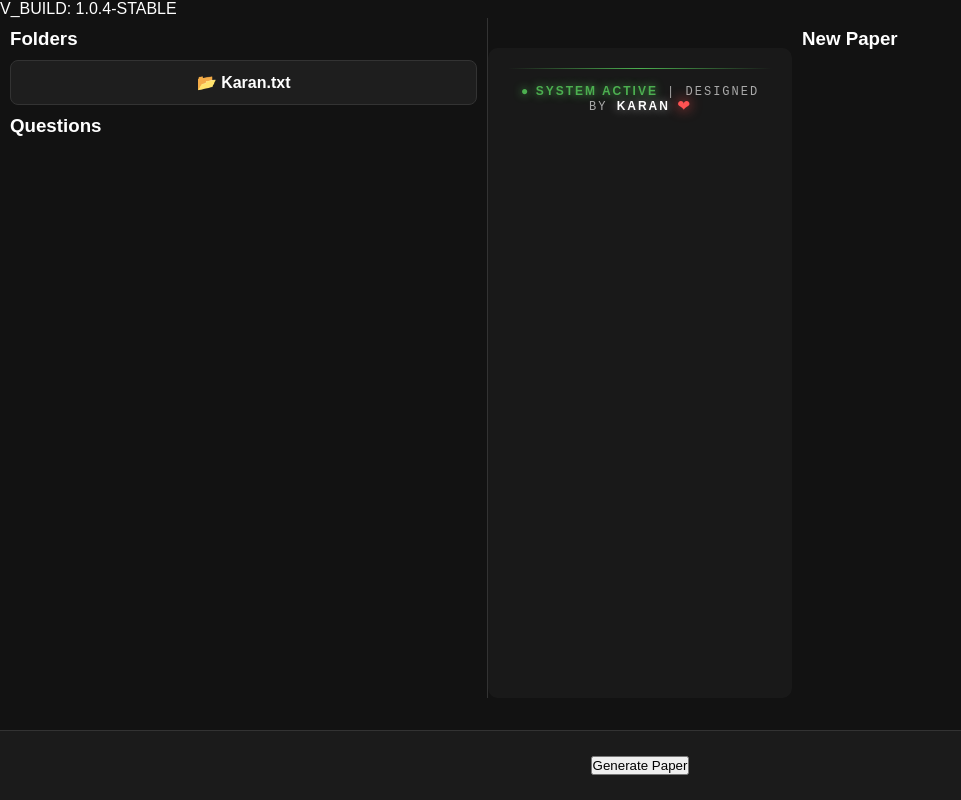
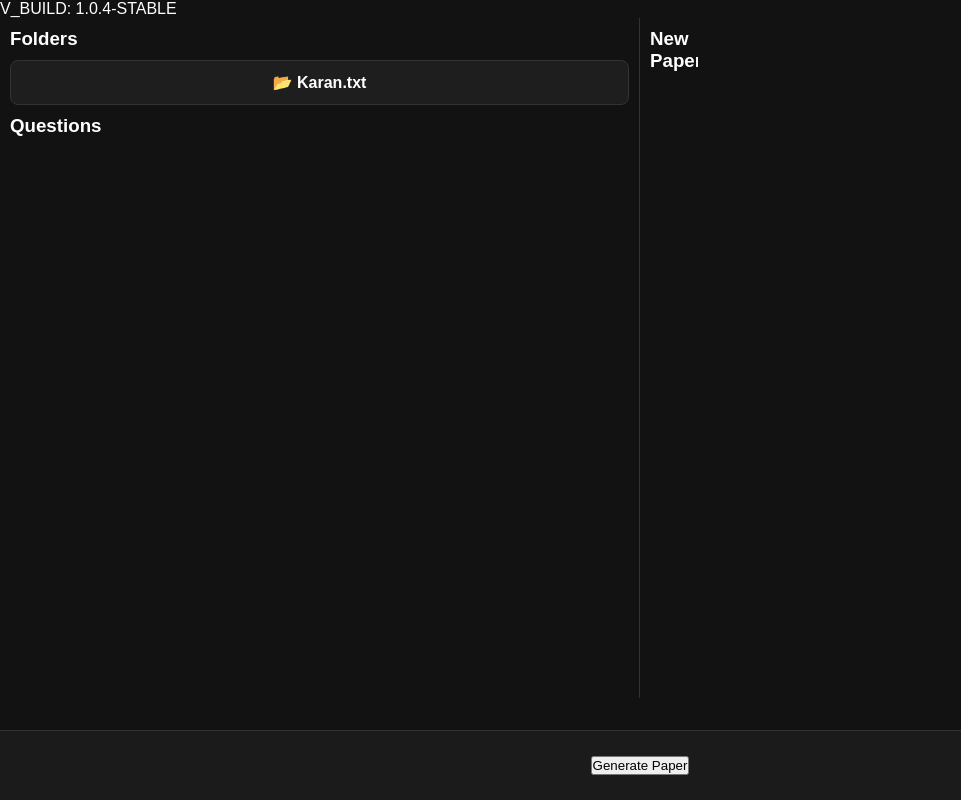
Before and after one commit to DevloperKaran/Papar_Generator, a Flask app: page / in a window 1280 px wide. Shown: the whole page, without its empty margins (0-961 px from the left). Run offline with Flask 3, Linux system fonts and the light colour scheme.

Commit message:
Update index.html

```diff
--- a/templates/index.html
+++ b/templates/index.html
@@ -198,62 +198,6 @@
 
 </div>
 <div class="anime-footer">
-    <div class="line-divider"></div>
-    <p class="credit-text">
-        <span class="system-status">● SYSTEM ACTIVE</span> |
-        DESIGNED BY <span class="karan-name">KARAN</span>
-        <span class="heart-pulse">❤</span>
-    </p>
-</div>
-
-<style>
-/* Anime Style Footer CSS */
-.anime-footer {
-    margin-top: 30px;
-    padding: 20px;
-    text-align: center;
-    background: rgba(255, 255, 255, 0.03);
-    border-radius: 10px;
-    border: 1px hide solid rgba(76, 175, 80, 0.2);
-}
-
-.line-divider {
-    height: 1px;
-    background: linear-gradient(90deg, transparent, #4CAF50, transparent);
-    margin-bottom: 15px;
-}
-
-.credit-text {
-    font-family: 'Courier New', Courier, monospace; /* Coding/Anime vibe */
-    letter-spacing: 2px;
-    font-size: 12px;
-    color: #aaa;
-}
-
-.system-status {
-    color: #4CAF50;
-    text-shadow: 0 0 8px #4CAF50;
-    font-weight: bold;
-}
-
-.karan-name {
-    color: #fff;
-    font-weight: bold;
-    text-shadow: 0 0 10px rgba(255, 255, 255, 0.5);
-}
-
-.heart-pulse {
-    color: #ff5252;
-    display: inline-block;
-    animation: pulse 1.5s infinite;
-}
-
-@keyframes pulse {
-    0% { transform: scale(1); text-shadow: 0 0 0px #ff5252; }
-    50% { transform: scale(1.3); text-shadow: 0 0 10px #ff5252; }
-    100% { transform: scale(1); text-shadow: 0 0 0px #ff5252; }
-}
-</style>
 
 
 <div class="column">
```
